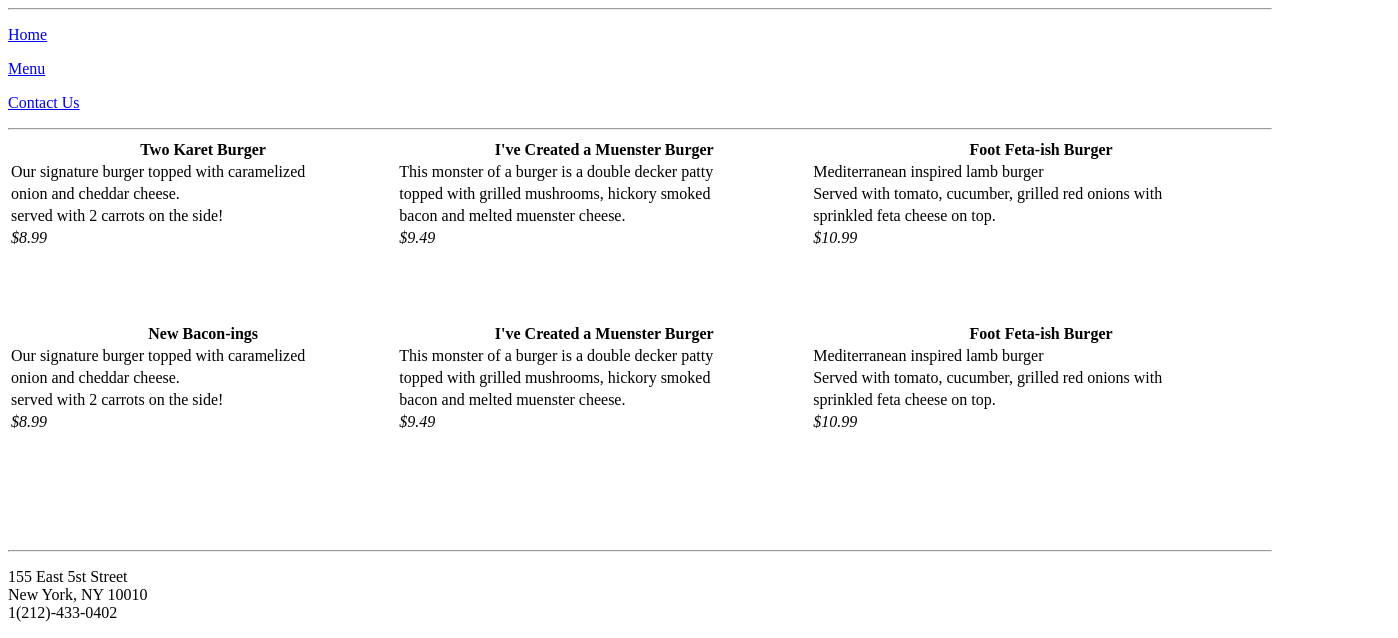
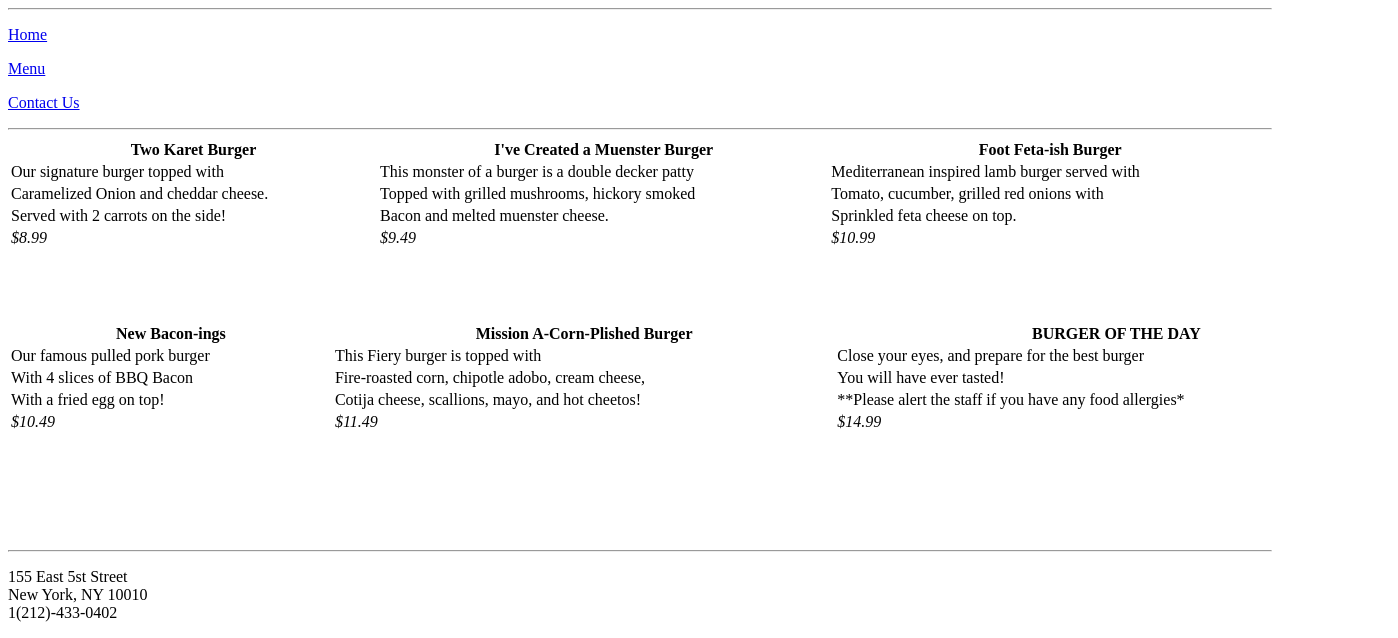
Before and after one commit to kevinyeung8/First-Software-Guild-, a plain HTML site: page HTML/Restaurant/Menu.html in a window 1280 px wide. Shown: the part 183-821 px from the top of the page, 1398 px wide, since content can reach past the window. Drawn offline with Linux system fonts and the light colour scheme.

Commit message:
Menu Complete

```diff
--- a/HTML/Restaurant/Menu.html
+++ b/HTML/Restaurant/Menu.html
@@ -18,19 +18,19 @@
         <th>Foot Feta-ish Burger</th>
     </tr>
     <tr>
-        <td>Our signature burger topped with caramelized </td>
+        <td>Our signature burger topped with </td>
         <td>This monster of a burger is a double decker patty</td>
-        <td>Mediterranean inspired lamb burger</td>
+        <td>Mediterranean inspired lamb burger served with </td>
     </tr>
     <tr>
-        <td>onion and cheddar cheese. </td>
-        <td>topped with grilled mushrooms, hickory smoked</td>
-        <td>Served with tomato, cucumber, grilled red onions with </td>
+        <td>Caramelized Onion and cheddar cheese. </td>
+        <td>Topped with grilled mushrooms, hickory smoked</td>
+        <td>Tomato, cucumber, grilled red onions with </td>
     </tr>
     <tr>
-       <td>served with 2 carrots on the side!</td>
-        <td>bacon and melted muenster cheese.</td>
-        <td>sprinkled feta cheese on top.</td>
+       <td>Served with 2 carrots on the side!</td>
+        <td>Bacon and melted muenster cheese.</td>
+        <td>Sprinkled feta cheese on top.</td>
     </tr>
       <tr>
         <td><i>$8.99</td>
@@ -42,31 +42,31 @@
     <br>
     <br>
     <br>
-      <table width=100%>
+      <table width=110%>
     <tr>
         <th>New Bacon-ings</th>
-        <th>I've Created a Muenster Burger</th>
-        <th>Foot Feta-ish Burger</th>
+        <th>Mission A-Corn-Plished Burger</th>
+        <th>BURGER OF THE DAY</th>
     </tr>
     <tr>
-        <td>Our signature burger topped with caramelized </td>
-        <td>This monster of a burger is a double decker patty</td>
-        <td>Mediterranean inspired lamb burger</td>
+        <td>Our famous pulled pork burger</td>
+        <td>This Fiery burger is topped with </td>
+        <td>Close your eyes, and prepare for the best burger </td>
     </tr>
     <tr>
-        <td>onion and cheddar cheese. </td>
-        <td>topped with grilled mushrooms, hickory smoked</td>
-        <td>Served with tomato, cucumber, grilled red onions with </td>
+        <td>With 4 slices of BBQ Bacon </td>
+        <td>Fire-roasted corn, chipotle adobo, cream cheese, </td>
+        <td>You will have ever tasted! </td>
     </tr>
     <tr>
-       <td>served with 2 carrots on the side!</td>
-        <td>bacon and melted muenster cheese.</td>
-        <td>sprinkled feta cheese on top.</td>
+       <td>With a fried egg on top!</td>
+        <td>Cotija cheese, scallions, mayo, and hot cheetos!</td>
+        <td>**Please alert the staff if you have any food allergies*</td>
     </tr>
       <tr>
-        <td><i>$8.99</td>
-        <td><i>$9.49</td>
-        <td><i>$10.99</td>
+        <td><i>$10.49</td>
+        <td><i>$11.49</td>
+        <td><i>$14.99</td>
     </tr>
 </table>
       <div>
```
